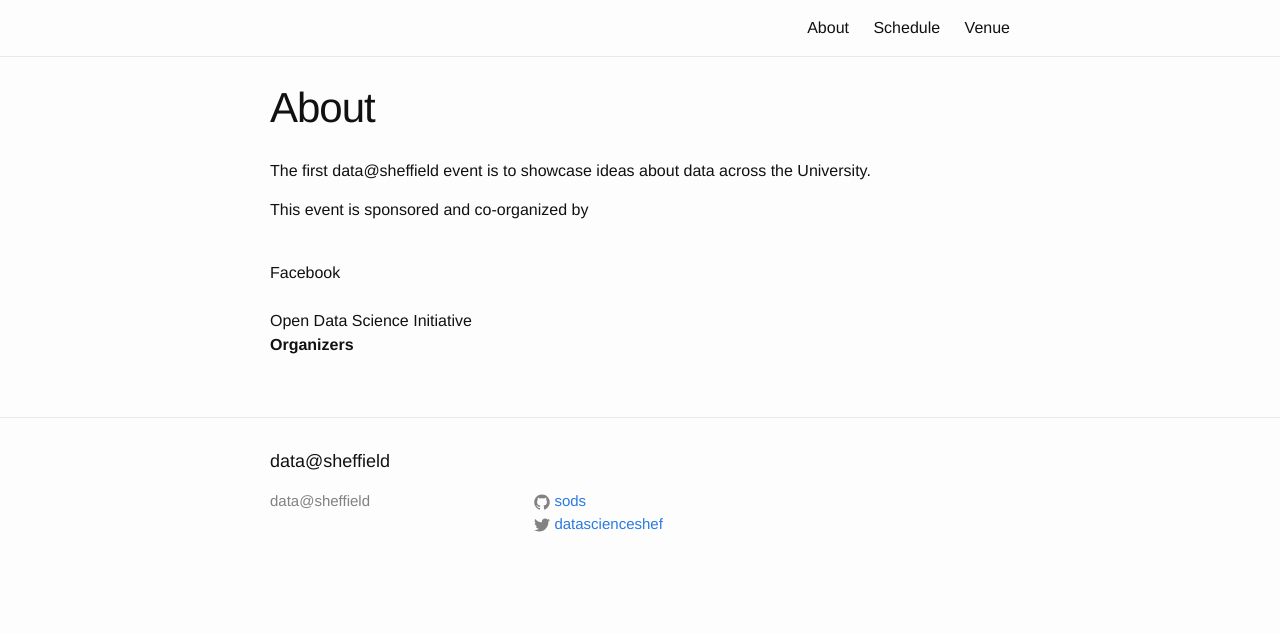
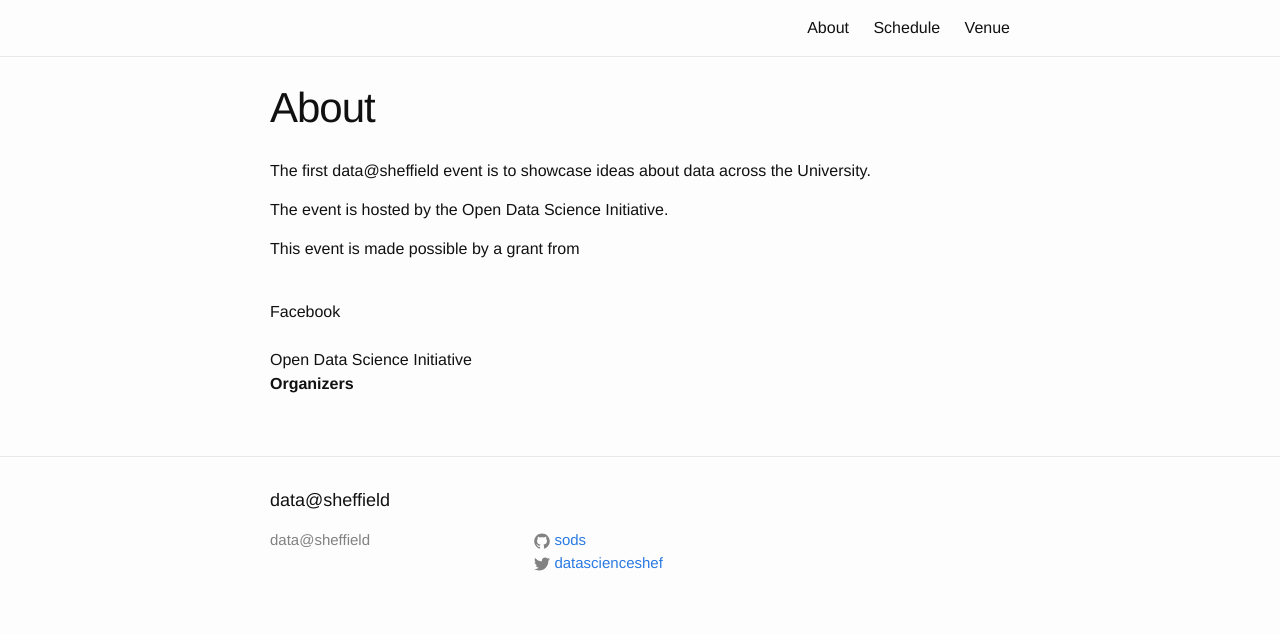
Before and after one commit to sods/das2015, a Jekyll site: the page built from index.html, in a window 1280 px wide. Shown: the part 351-985 px from the top of the page. Built offline with Jekyll 4.4.1, drawn with Linux system fonts in a browser that asks for light colours; before the commit the page ends 946 px from its top, so only the background shows below that.

Commit message:
Add files

```diff
--- a/_layouts/about.html
+++ b/_layouts/about.html
@@ -5,13 +5,10 @@ layout: page
 <article>
 
 
-  <p>The first data@sheffield event is to showcase ideas about data across the University.</p>
-
-
   {{ content }}
 
   {% if site.conference.sponsors %}
-  <p>This event is sponsored and co-organized by</p>
+  <p>This event is made possible by a grant from</p>
   {% for sponsor in site.conference.sponsors %}
   <br>{{ sponsor.name }}</br>
   {% endfor %}
--- a/index.html
+++ b/index.html
@@ -2,3 +2,7 @@
 layout: about
 title: About
 ---
+
+<p>The first data@sheffield event is to showcase ideas about data across the University.</p>
+
+<p>The event is hosted by the Open Data Science Initiative.</p>
```
